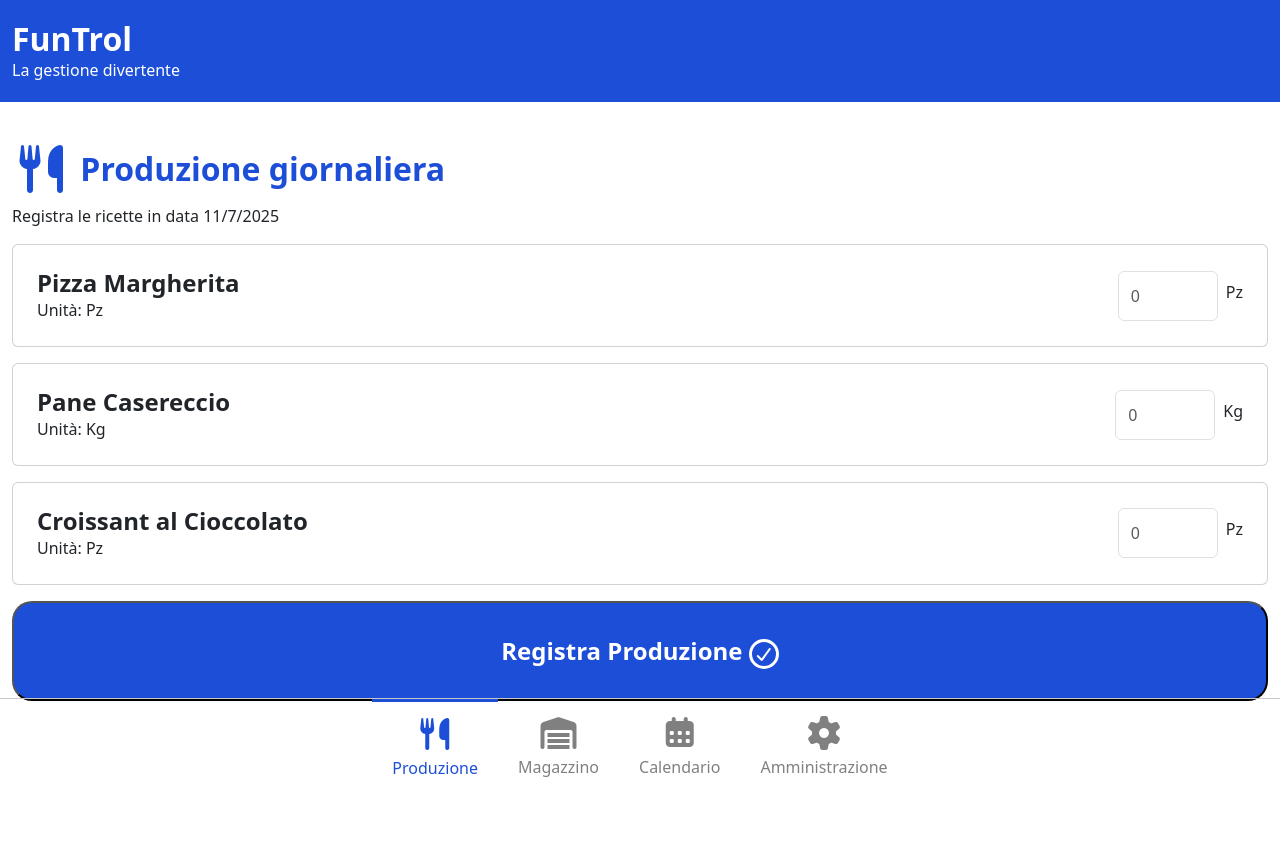
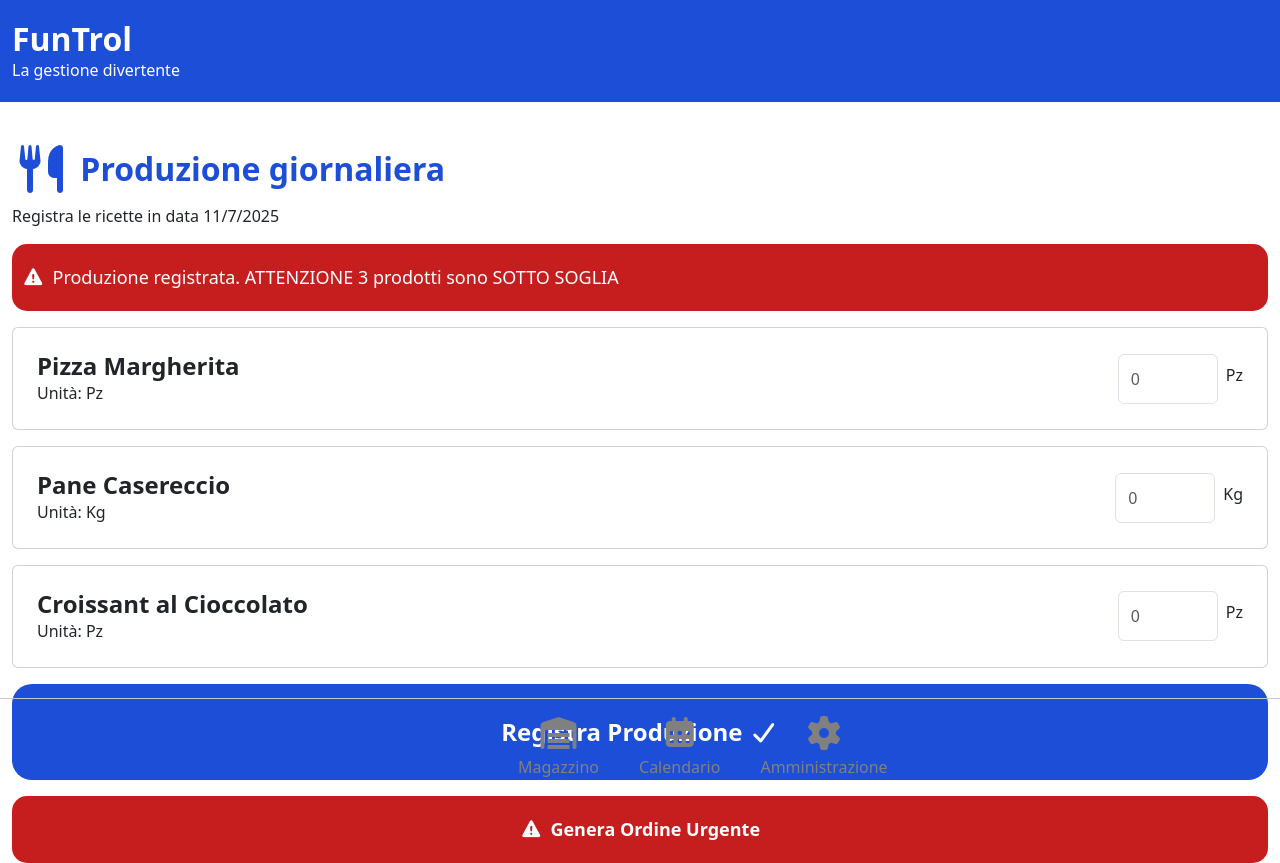
Before and after one commit to fabriziom90/funtrol-front, a Vue app: page / in a window 1280 px wide. Both pictures are taken after a click on the button "Registra Produzione". Before the commit the page ends 800 px from the top, so only its background shows below. Built offline with nearby package versions, Linux system fonts and the light colour scheme.

Commit message:
[UPD] Complete with click on button and show alert

```diff
--- /dev/null
+++ b/src/components/Alert.vue
@@ -0,0 +1,17 @@
+<script setup>
+const props = defineProps({
+  show: Boolean,
+  type: String,
+  message: String,
+  classes: String,
+});
+</script>
+<template lang="">
+  <div class="col-12">
+    <div :class="`${type}-alert ${classes}`">
+      <i class="fa-solid fa-triangle-exclamation" v-if="type === 'danger'"></i>
+      <span class="ms-2">{{ message }}</span>
+    </div>
+  </div>
+</template>
+<style lang="scss" scoped></style>
--- a/src/pages/Recepies.vue
+++ b/src/pages/Recepies.vue
@@ -1,5 +1,10 @@
 <script setup>
-const recepies = [
+import { ref } from "vue";
+import Alert from "../components/Alert.vue";
+
+const showMessage = ref(false);
+const isLoading = ref(false);
+const recepies = ref([
   {
     id: 1,
     title: "Pizza Margherita",
@@ -15,7 +20,15 @@ const recepies = [
     title: "Croissant al Cioccolato",
     unit: "Pz",
   },
-];
+]);
+
+const handleSubmit = () => {
+  isLoading.value = true;
+  setTimeout(() => {
+    isLoading.value = false;
+    showMessage.value = true;
+  }, 1500);
+};
 </script>
 <template lang="">
   <div class="row gy-3">
@@ -29,6 +42,13 @@ const recepies = [
         {{ new Date().toLocaleDateString() }}
       </p>
     </div>
+
+    <Alert
+      v-if="showMessage"
+      type="danger"
+      message="Produzione registrata. ATTENZIONE 3 prodotti sono SOTTO SOGLIA"
+    />
+
     <div class="col-12" v-for="recepy in recepies" :key="recepy.id">
       <div class="card">
         <div class="d-flex justify-content-between p-4">
@@ -50,10 +70,22 @@ const recepies = [
       </div>
     </div>
     <div class="col-12">
-      <button class="main-button w-100">
-        Registra Produzione <span><i class="fas fa-check"></i></span>
+      <button class="main-button w-100" @click="handleSubmit">
+        <span v-if="!isLoading"
+          >Registra Produzione
+          <span class="icon-content"><i class="fas fa-check"></i></span
+        ></span>
+        <span v-else
+          ><i class="fa-solid fa-circle-notch fa-spin"></i>Caricamento...</span
+        >
       </button>
     </div>
+    <Alert
+      v-if="showMessage"
+      type="danger"
+      message="Genera Ordine Urgente"
+      classes="text-center fw-700"
+    />
   </div>
 </template>
 <style lang="scss" scoped>
@@ -74,7 +106,7 @@ h2 {
   }
 }
 
-.main-button span {
+.main-button .input-content {
   border: 3px solid #fff;
   border-radius: 50%;
   width: 30px;
--- a/src/styles/_partials/_mixins.scss
+++ b/src/styles/_partials/_mixins.scss
@@ -7,6 +7,7 @@
     transition: 0.3s;
     font-size: 24px;
     font-weight: 700;
+    border: 0px;
 
     &:hover{
         background-color: $bg_hover;
--- a/src/styles/_partials/_variables.scss
+++ b/src/styles/_partials/_variables.scss
@@ -1,2 +1,3 @@
 $mainBlue: #1D4ED8;
 $mainHoverBlue: #1b43b4;
+$mainRed: #c61e1e;
--- a/src/styles/app.scss
+++ b/src/styles/app.scss
@@ -28,6 +28,18 @@ ul{
     padding: 0;
 }
 
+.fw-700{
+    font-weight: 700
+}
+
 .main-button{
     @include mixin_button($mainBlue, $mainHoverBlue, #fff);
 }
+
+.danger-alert{
+    padding: 20px 10px;
+    color: #fff;
+    background-color: $mainRed;
+    border-radius: 15px;
+    font-size: 18px;
+}
```
